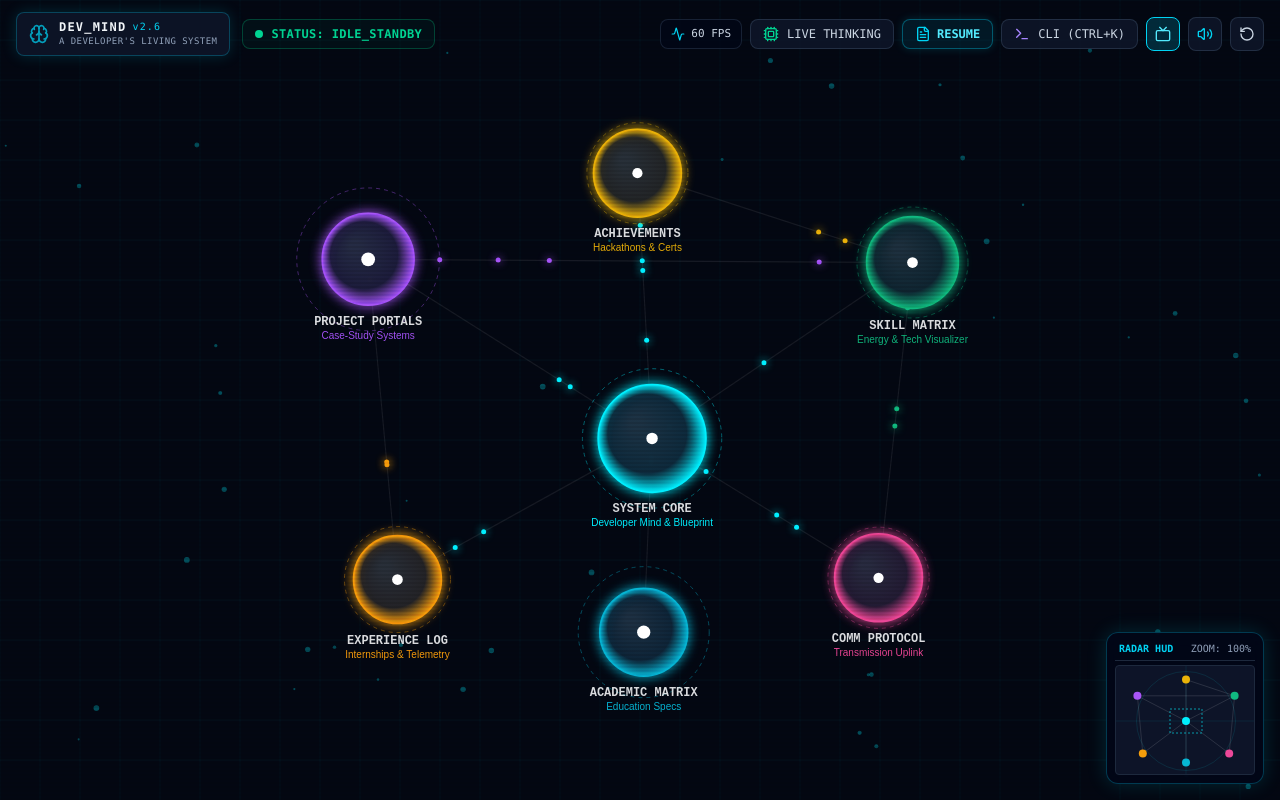
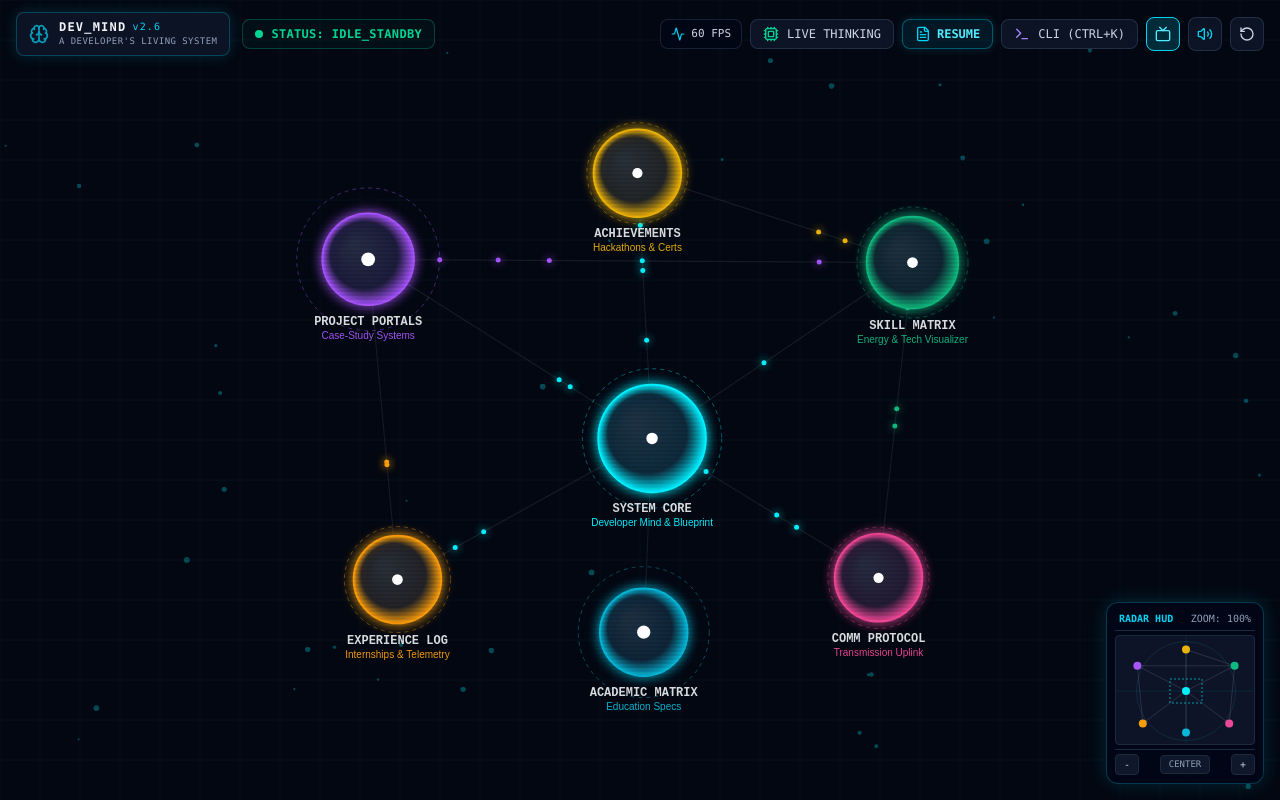
Before and after one commit to iammaaj10/Maaj_Portfolio, a React (Vite) app: page / in a window 1280 px wide. Built offline with nearby package versions, Linux system fonts and the light colour scheme.

Commit message:
ui changes

```diff
--- a/index.html
+++ b/index.html
@@ -1,13 +1,16 @@
 <!doctype html>
 <html lang="en">
+
 <head>
   <meta charset="UTF-8" />
   <link rel="icon" type="image/svg+xml" href="/hacker.png" />
-    <meta name="viewport" content="width=device-width, initial-scale=1.0" />
-    <title>Vite + React</title>
+  <meta name="viewport" content="width=device-width, initial-scale=1.0, maximum-scale=1.0, user-scalable=no" />
+  <title>Maaj Bhadagaonkar | Full-Stack SDE Portfolio</title>
 </head>
+
 <body>
   <div id="root"></div>
   <script type="module" src="/src/main.jsx"></script>
 </body>
+
 </html>
--- a/src/App.jsx
+++ b/src/App.jsx
@@ -36,13 +36,35 @@ export default function App() {
     return "IDLE_STANDBY";
   };
 
-  // Center Canvas Viewport on specified node ID
+  // Bounds constants
+  const MIN_ZOOM = 0.75;
+  const MAX_ZOOM = 1.45;
+  const MAX_PAN_X = 350;
+  const MAX_PAN_Y = 260;
+
+  // Center Canvas Viewport on specified node ID with bounding
   const centerOnNode = useCallback((nodeId) => {
     const node = mindNodes.find((n) => n.id === nodeId);
     if (node) {
-      setPanOffset({ x: -node.x * zoomScale, y: -node.y * zoomScale });
+      const limitX = MAX_PAN_X * zoomScale;
+      const limitY = MAX_PAN_Y * zoomScale;
+      const targetX = -node.x * zoomScale;
+      const targetY = -node.y * zoomScale;
+      setPanOffset({
+        x: Math.max(-limitX, Math.min(limitX, targetX)),
+        y: Math.max(-limitY, Math.min(limitY, targetY))
+      });
     }
   }, [zoomScale]);
+
+  // Zoom Helpers
+  const handleZoomIn = () => {
+    setZoomScale((prev) => Math.min(prev * 1.15, MAX_ZOOM));
+  };
+
+  const handleZoomOut = () => {
+    setZoomScale((prev) => Math.max(prev * 0.85, MIN_ZOOM));
+  };
 
   // Handle Node Selection
   const handleSelectNode = (nodeId) => {
@@ -140,6 +162,9 @@ export default function App() {
           centerOnNode(id);
           setActiveNodeId(id);
         }}
+        onZoomIn={handleZoomIn}
+        onZoomOut={handleZoomOut}
+        onResetCanvas={handleResetCanvas}
       />
 
       {/* Interactive CLI Terminal Console */}
--- a/src/components/canvas/NeuralCanvas.jsx
+++ b/src/components/canvas/NeuralCanvas.jsx
@@ -72,20 +72,46 @@ export default function NeuralCanvas({
     return () => window.removeEventListener("resize", handleResize);
   }, [handleResize]);
 
-  // Non-passive wheel event listener to prevent browser console warning
+  // Bounds constants to prevent infinite void scrolling/panning
+  const MIN_ZOOM = 0.75;
+  const MAX_ZOOM = 1.45;
+  const MAX_PAN_X = 350;
+  const MAX_PAN_Y = 260;
+
+  const clampPan = useCallback((x, y, zoom = zoomScale) => {
+    const limitX = MAX_PAN_X * zoom;
+    const limitY = MAX_PAN_Y * zoom;
+    return {
+      x: Math.max(-limitX, Math.min(limitX, x)),
+      y: Math.max(-limitY, Math.min(limitY, y))
+    };
+  }, [zoomScale]);
+
+  // Non-passive wheel event listener with bounded zoom and pan
   useEffect(() => {
     const canvas = canvasRef.current;
     if (!canvas) return;
 
     const handleWheelNative = (e) => {
       e.preventDefault();
-      const zoomFactor = e.deltaY < 0 ? 1.08 : 0.92;
-      setZoomScale((prev) => Math.min(Math.max(prev * zoomFactor, 0.5), 2.2));
+      const zoomFactor = e.deltaY < 0 ? 1.06 : 0.94;
+      setZoomScale((prevZoom) => {
+        const nextZoom = Math.min(Math.max(prevZoom * zoomFactor, MIN_ZOOM), MAX_ZOOM);
+        setPanOffset((prevPan) => {
+          const limitX = MAX_PAN_X * nextZoom;
+          const limitY = MAX_PAN_Y * nextZoom;
+          return {
+            x: Math.max(-limitX, Math.min(limitX, prevPan.x)),
+            y: Math.max(-limitY, Math.min(limitY, prevPan.y))
+          };
+        });
+        return nextZoom;
+      });
     };
 
     canvas.addEventListener("wheel", handleWheelNative, { passive: false });
     return () => canvas.removeEventListener("wheel", handleWheelNative);
-  }, [setZoomScale]);
+  }, [setZoomScale, setPanOffset]);
 
   // Convert Screen coordinates to Canvas World Coordinates
   const screenToWorld = useCallback(
@@ -110,7 +136,7 @@ export default function NeuralCanvas({
     if (isDraggingRef.current) {
       const dx = e.clientX - dragStartRef.current.x;
       const dy = e.clientY - dragStartRef.current.y;
-      setPanOffset((prev) => ({ x: prev.x + dx, y: prev.y + dy }));
+      setPanOffset((prev) => clampPan(prev.x + dx, prev.y + dy));
       dragStartRef.current = { x: e.clientX, y: e.clientY };
       return;
     }
@@ -161,7 +187,7 @@ export default function NeuralCanvas({
     }
   };
 
-  // Mobile Touch Controls (Pan & Tap)
+  // Mobile Touch Controls (Bounded Pan & Tap)
   const handleTouchStart = (e) => {
     if (e.touches.length === 1) {
       isDraggingRef.current = true;
@@ -179,7 +205,7 @@ export default function NeuralCanvas({
     if (e.touches.length === 1 && isDraggingRef.current) {
       const dx = e.touches[0].clientX - dragStartRef.current.x;
       const dy = e.touches[0].clientY - dragStartRef.current.y;
-      setPanOffset((prev) => ({ x: prev.x + dx, y: prev.y + dy }));
+      setPanOffset((prev) => clampPan(prev.x + dx, prev.y + dy));
       dragStartRef.current = { x: e.touches[0].clientX, y: e.touches[0].clientY };
     } else if (e.touches.length === 2 && touchStartDistRef.current) {
       const dist = Math.hypot(
@@ -187,7 +213,7 @@ export default function NeuralCanvas({
         e.touches[0].clientY - e.touches[1].clientY
       );
       const factor = dist / touchStartDistRef.current;
-      setZoomScale((prev) => Math.min(Math.max(prev * (factor > 1 ? 1.03 : 0.97), 0.5), 2.2));
+      setZoomScale((prev) => Math.min(Math.max(prev * (factor > 1 ? 1.02 : 0.98), MIN_ZOOM), MAX_ZOOM));
       touchStartDistRef.current = dist;
     }
   };
--- a/src/components/hud/NavRadarMinimap.jsx
+++ b/src/components/hud/NavRadarMinimap.jsx
@@ -6,7 +6,10 @@ export default function NavRadarMinimap({
   activeNodeId,
   panOffset,
   zoomScale,
-  onCenterNode
+  onCenterNode,
+  onZoomIn,
+  onZoomOut,
+  onResetCanvas
 }) {
   const radarWidth = 140;
   const radarHeight = 110;
@@ -121,6 +124,40 @@ export default function NavRadarMinimap({
             strokeDasharray="2,2"
           />
         </svg>
+
+        {/* Viewport & Zoom Controls */}
+        <div className="flex items-center justify-between gap-1 pt-1 border-t border-slate-800 text-[10px] font-mono">
+          <button
+            onClick={() => {
+              sound.playClickSound();
+              onZoomOut?.();
+            }}
+            title="Zoom Out (-)"
+            className="px-2 py-0.5 rounded bg-slate-900 hover:bg-cyan-500/20 text-slate-300 hover:text-cyan-300 border border-slate-800 hover:border-cyan-500/40 transition-colors"
+          >
+            -
+          </button>
+          <button
+            onClick={() => {
+              sound.playClickSound();
+              onResetCanvas?.();
+            }}
+            title="Recenter Mind Matrix"
+            className="px-2 py-0.5 rounded bg-slate-900 hover:bg-cyan-500/20 text-slate-400 hover:text-cyan-300 border border-slate-800 hover:border-cyan-500/40 transition-colors text-[9px]"
+          >
+            CENTER
+          </button>
+          <button
+            onClick={() => {
+              sound.playClickSound();
+              onZoomIn?.();
+            }}
+            title="Zoom In (+)"
+            className="px-2 py-0.5 rounded bg-slate-900 hover:bg-cyan-500/20 text-slate-300 hover:text-cyan-300 border border-slate-800 hover:border-cyan-500/40 transition-colors"
+          >
+            +
+          </button>
+        </div>
       </div>
     </div>
   );
--- a/src/index.css
+++ b/src/index.css
@@ -53,7 +53,33 @@
   }
 }
 
-/* Custom Cyber Scrollbars */
+/* Global Root Lock - Prevents infinite page scrolling and browser bounce */
+html,
+body {
+  margin: 0;
+  padding: 0;
+  width: 100vw;
+  height: 100vh;
+  overflow: hidden !important;
+  position: fixed;
+  inset: 0;
+  touch-action: none;
+  overscroll-behavior: none;
+  -webkit-overflow-scrolling: auto;
+  background-color: #030712;
+  color: #f8fafc;
+  user-select: none;
+  -webkit-user-select: none;
+}
+
+#root {
+  width: 100vw;
+  height: 100vh;
+  overflow: hidden !important;
+  position: relative;
+}
+
+/* Custom Cyber Scrollbars with Overscroll Isolation */
 ::-webkit-scrollbar {
   width: 5px;
   height: 5px;
@@ -70,6 +96,12 @@
 
 ::-webkit-scrollbar-thumb:hover {
   background: rgba(0, 240, 255, 0.7);
+}
+
+.overflow-y-auto,
+.overflow-x-auto,
+.overflow-auto {
+  overscroll-behavior: contain !important;
 }
 
 /* Keyframe animations */
```
Lines whose indentation alone changed are shown as unchanged.
